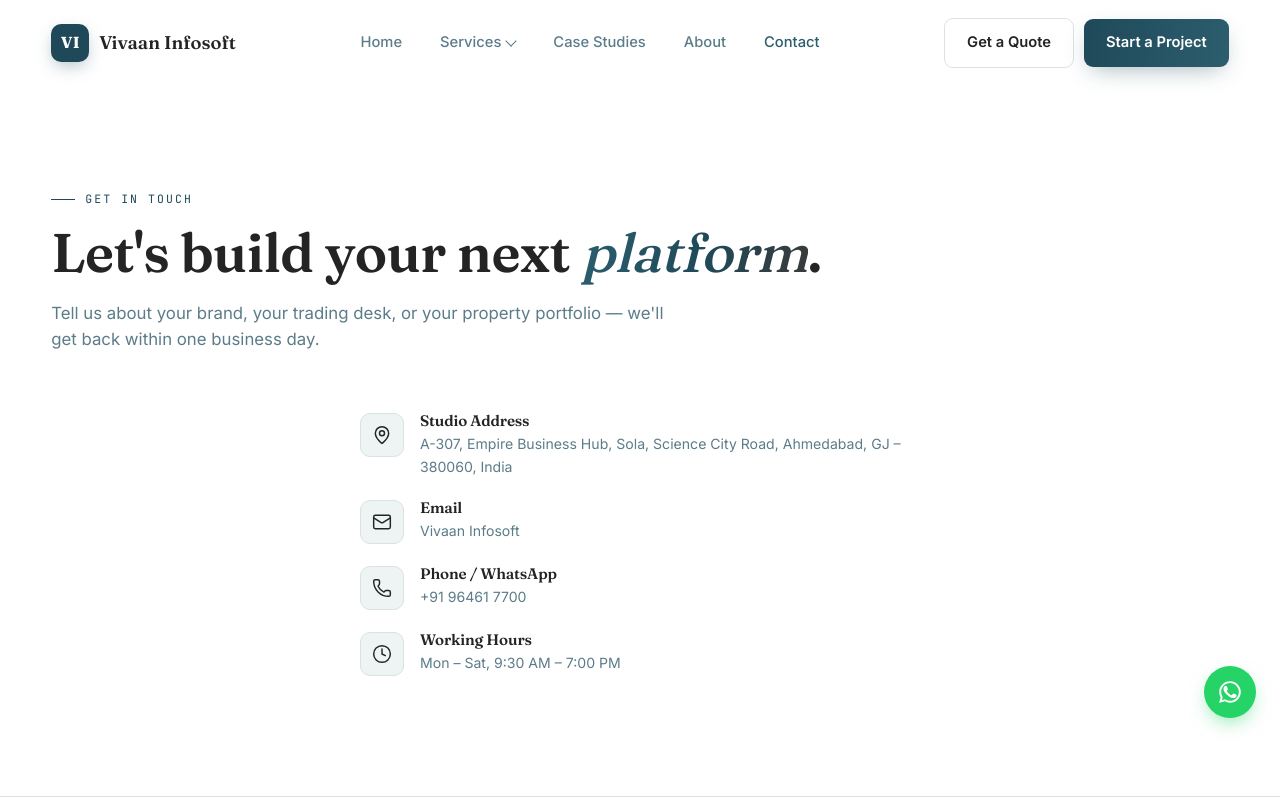
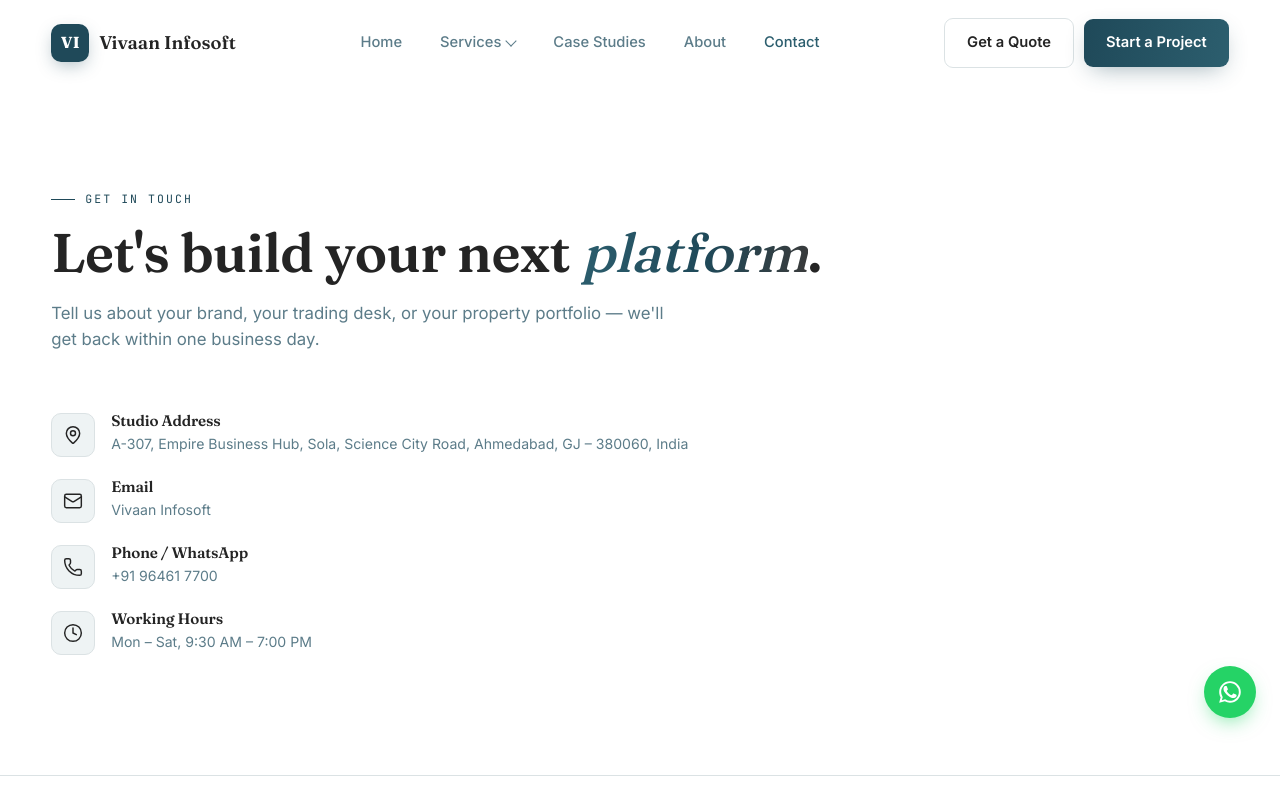
Before and after one commit to bhavik4094/Vivaan-Infosoft, a React (Vite) app: page /contact in a window 1280 px wide. Shown: the top 800 px of the page. Built offline with nearby package versions, Linux system fonts and the light colour scheme.

Commit message:
Left-align contact info block instead of centering
Auto-centering a narrower block inside the wider container left a
dead empty column on the left. Removed the centering.

```diff
--- a/src/index.css
+++ b/src/index.css
@@ -305,7 +305,7 @@ li.open .dropdown,
 /* ===== Contact ===== */
 .contact-wrap{display:grid;grid-template-columns:0.9fr 1.1fr;gap:50px;align-items:start}
 .contact-info{display:flex;flex-direction:column;gap:22px}
-.contact-info-solo{max-width:560px;margin-inline:auto}
+.contact-info-solo{max-width:640px}
 #contact{padding-top:0}
 .info-row{display:flex;gap:16px;align-items:flex-start}
 .info-icon{width:44px;height:44px;border-radius:10px;background:var(--surface-2);border:1px solid var(--line);display:flex;align-items:center;justify-content:center;flex-shrink:0}
```
